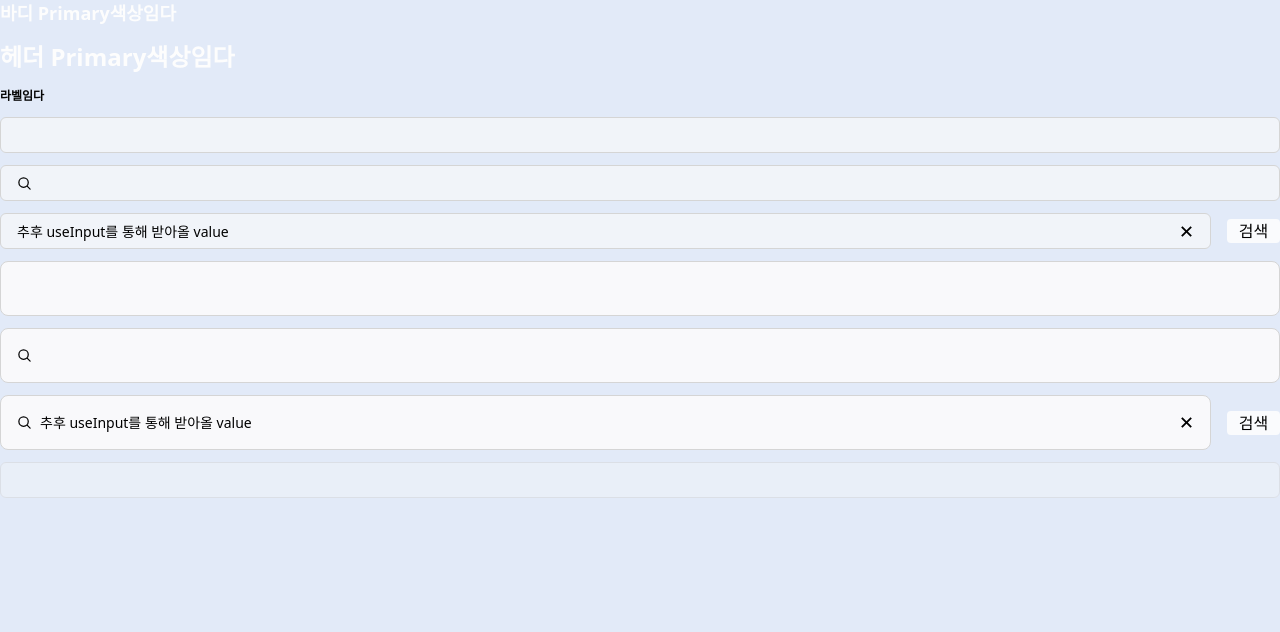
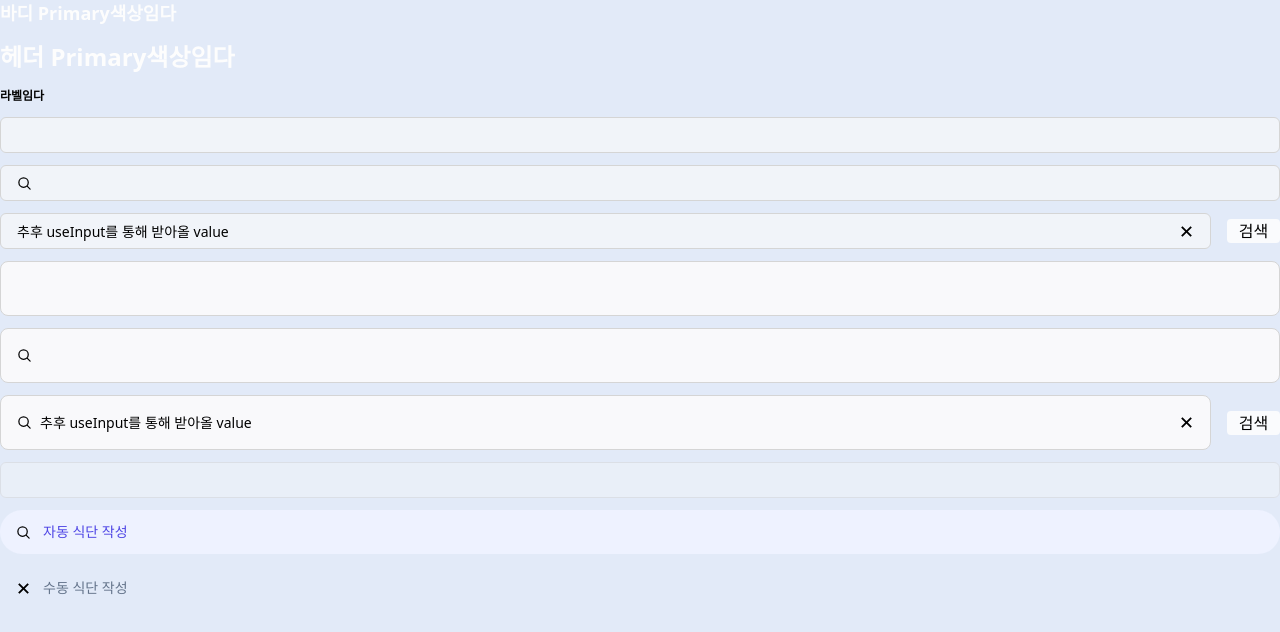
Before and after one commit to devping-kr/NNplanner-FE, a Next.js app: page /seunghyun in a window 1280 px wide. Shown: the top 632 px of the page. Built offline with nearby package versions, Linux system fonts and the light colour scheme.

Commit message:
Feat: NavMenu 공통 컴포넌트 구현

```diff
--- a/src/app/seunghyun/page.tsx
+++ b/src/app/seunghyun/page.tsx
@@ -1,5 +1,9 @@
 'use client';
+import Image from 'next/image';
+import Search from '@/assets/icons/search.svg';
+import Xmark from '@/assets/icons/xmark.svg';
 import { Input } from '@/components/Input/Input';
+import NavMenu from '@/components/NavMenu';
 import {
   BodyPrimary,
   HeadPrimary,
@@ -32,6 +36,14 @@ const page = () => {
         value={value}
       />
       <Input disabled />
+      <NavMenu isActive={true} href={'/auto'}>
+        <Image src={Search} alt='search' width={15} height={15} />
+        자동 식단 작성
+      </NavMenu>
+      <NavMenu isActive={false} href={'/hand'}>
+        <Image src={Xmark} alt='xmark' width={15} height={15} />
+        수동 식단 작성
+      </NavMenu>
     </div>
   );
 };
--- /dev/null
+++ b/src/components/NavMenu/NavMenu.variant.tsx
@@ -0,0 +1,13 @@
+import { cva } from 'class-variance-authority';
+
+export const navMenuVariants = cva(
+  'flex items-center gap-3 w-full px-4 py-3 text-sm bg-transparent h-11 rounded-full cursor-pointer',
+  {
+    variants: {
+      isActive: {
+        true: 'bg-NavActionBg text-navActionText',
+        false: 'text-navNoActionText',
+      },
+    },
+  },
+);
--- /dev/null
+++ b/src/components/NavMenu/index.tsx
@@ -0,0 +1,30 @@
+import Link, { LinkProps } from 'next/link';
+import { cn } from '@/utils/core';
+import { navMenuVariants } from './NavMenu.variant';
+
+interface NavMenuProps extends Omit<LinkProps, 'href'> {
+  isActive: boolean;
+  className?: string;
+  href: string;
+  children: React.ReactNode;
+}
+
+const NavMenu = ({
+  isActive,
+  href,
+  className = '',
+  children,
+  ...props
+}: NavMenuProps) => {
+  return (
+    <Link
+      href={href}
+      className={cn(navMenuVariants({ isActive }), className)}
+      {...props}
+    >
+      {children}
+    </Link>
+  );
+};
+
+export default NavMenu;
--- a/tailwind.config.ts
+++ b/tailwind.config.ts
@@ -21,6 +21,7 @@ const config: Config = {
         button: '#FAFBFD',
         select: '#F9F9FB',
         apply: '#E2EAF8',
+        NavActionBg: '#EEF2FF',
         buttonPrimary: '#4379EE',
         buttonPrimaryHover: '#2B64E0',
         buttonPrimaryActive: '#195CEB',
@@ -35,6 +36,8 @@ const config: Config = {
         buttonOutline: colors.buttonOutline,
         buttonOutlineHover: colors.buttonOutlineHover,
         buttonOutlineActive: colors.buttonOutlineActive,
+        navActionText: '#4F46E5',
+        navNoActionText: '#64748B',
       },
       borderColor: {
         calendar: '#3F3F3F',
```
